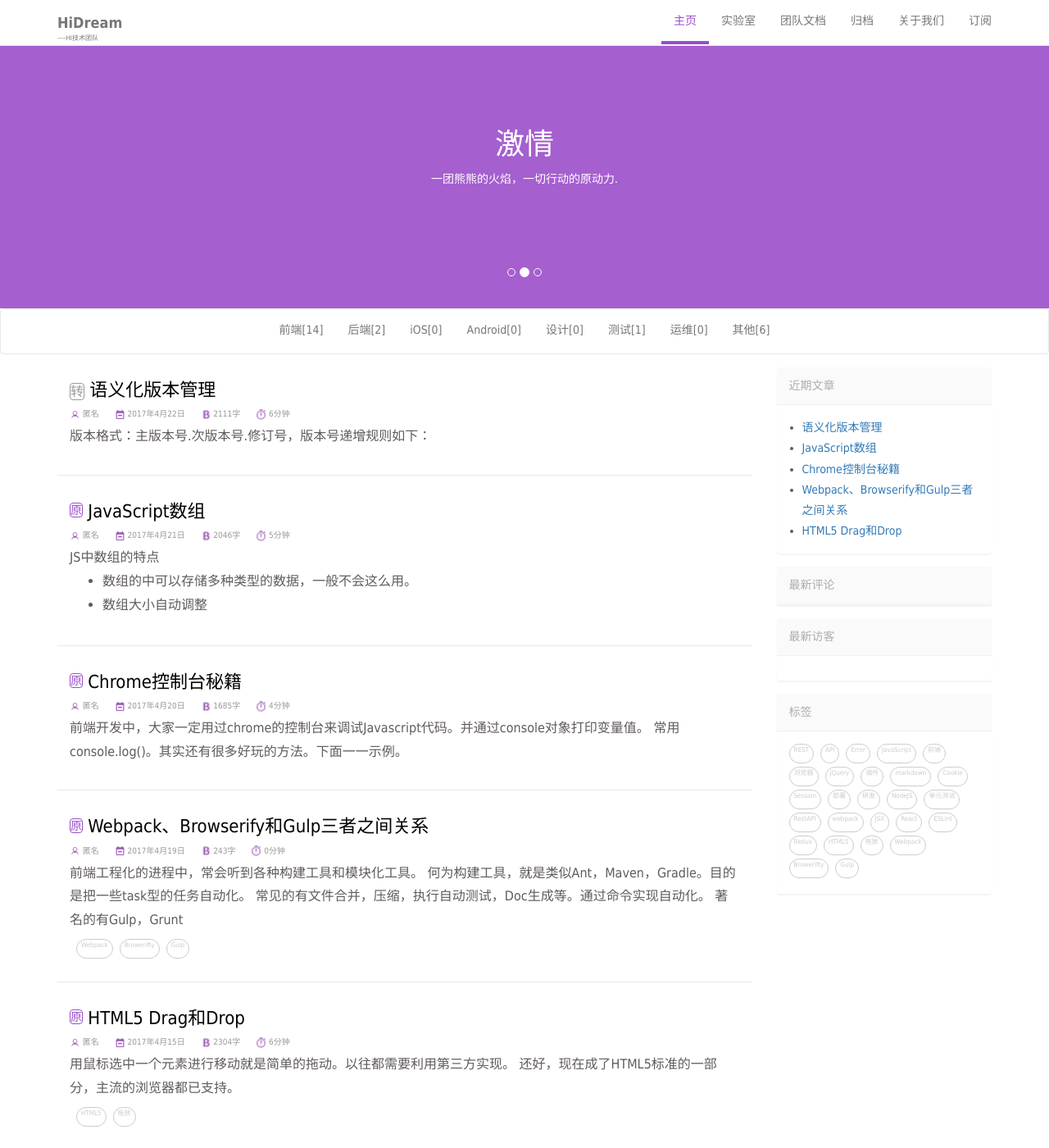
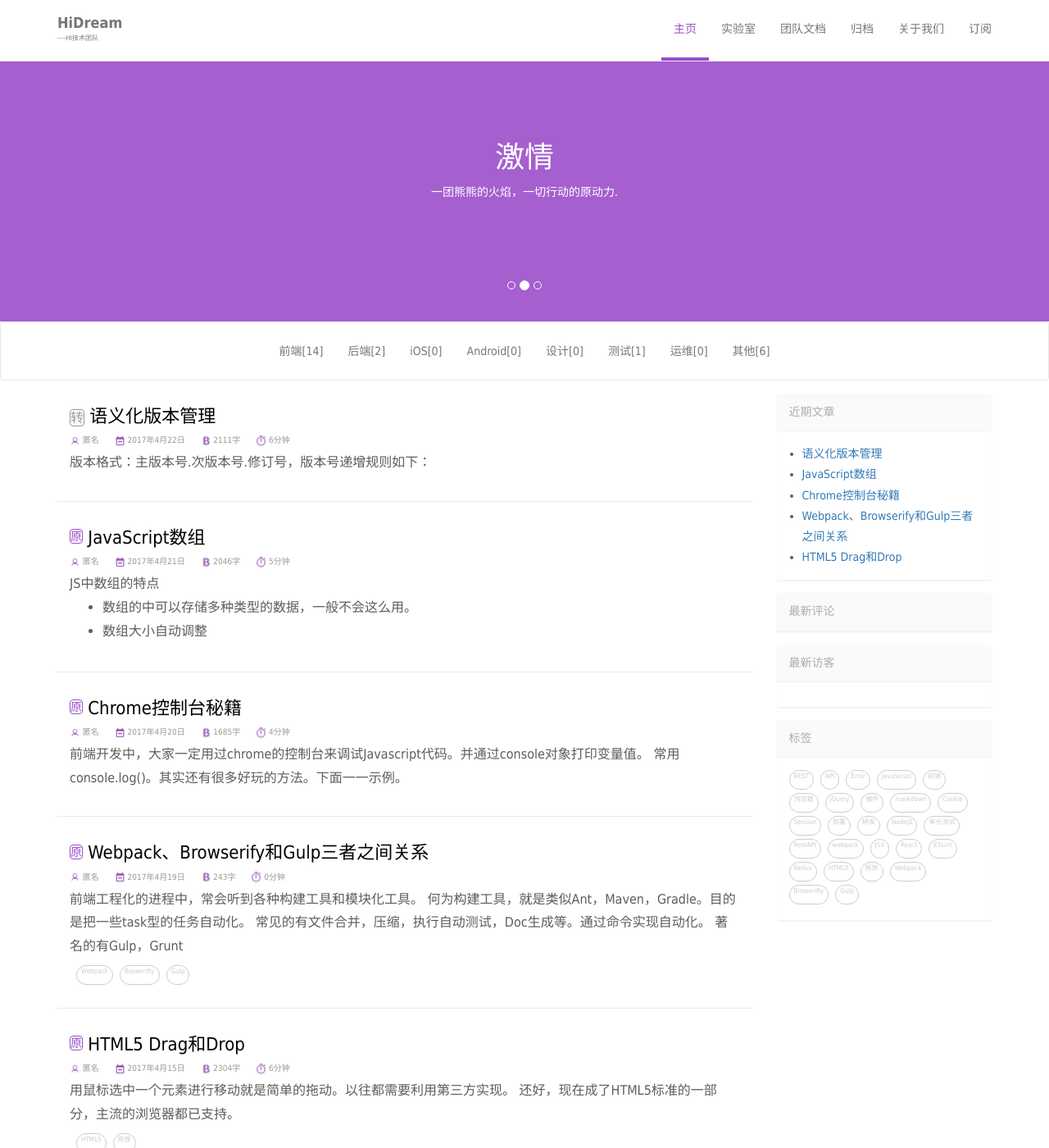
Before and after one commit to DreamHi/DreamHi.github.io, a Jekyll site: the page built from index.html, in a window 1280 px wide and 1400 px high. Shown: the whole window at 82% size. Built offline with Jekyll 4.4.1, drawn with Linux system fonts in a browser that asks for light colours; the list of posts is cut into pages by our own code; comment, search, counter and statistics services are not loaded.

Commit message:
样式修正

```diff
--- a/static/css/main.css
+++ b/static/css/main.css
@@ -5,7 +5,7 @@ body {
   line-height: 1.8;
   color: #615b5b;
   background: #fff;
-  padding-top: 56px;
+  padding-top: 72px;
 }
 
 .header-active {
--- a/static/css/resetbootstrap.css
+++ b/static/css/resetbootstrap.css
@@ -8,7 +8,7 @@ p {
 }
 
 .navbar {
-  min-height: 56px;
+  min-height: 72px;
 }
 
 .navbar-nav {
@@ -19,6 +19,10 @@ p {
 .navbar-default {
   margin-bottom: 0px;
   background-color: #fff;
+}
+
+.navbar-nav>li>a {
+  line-height: 40px;
 }
 
 .panel {
```
